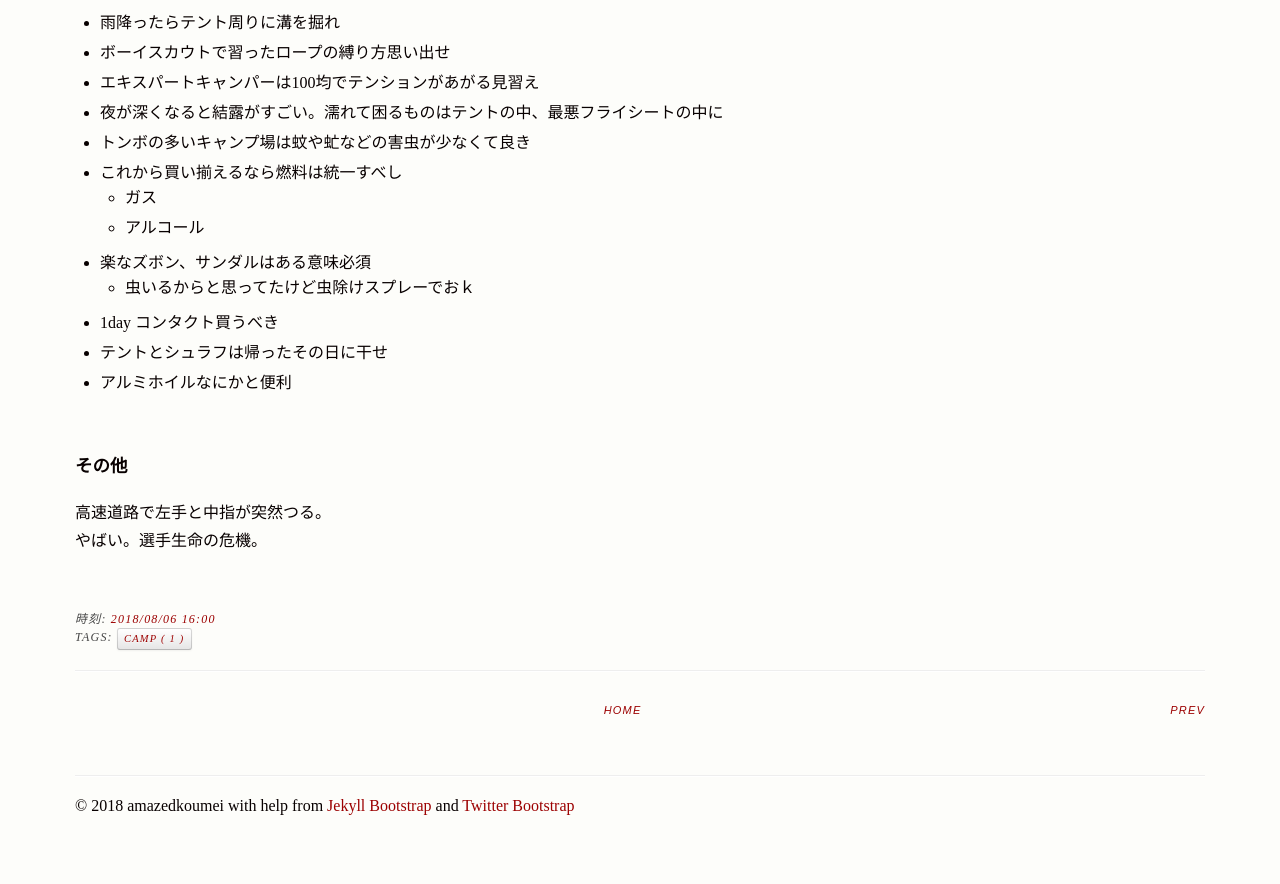
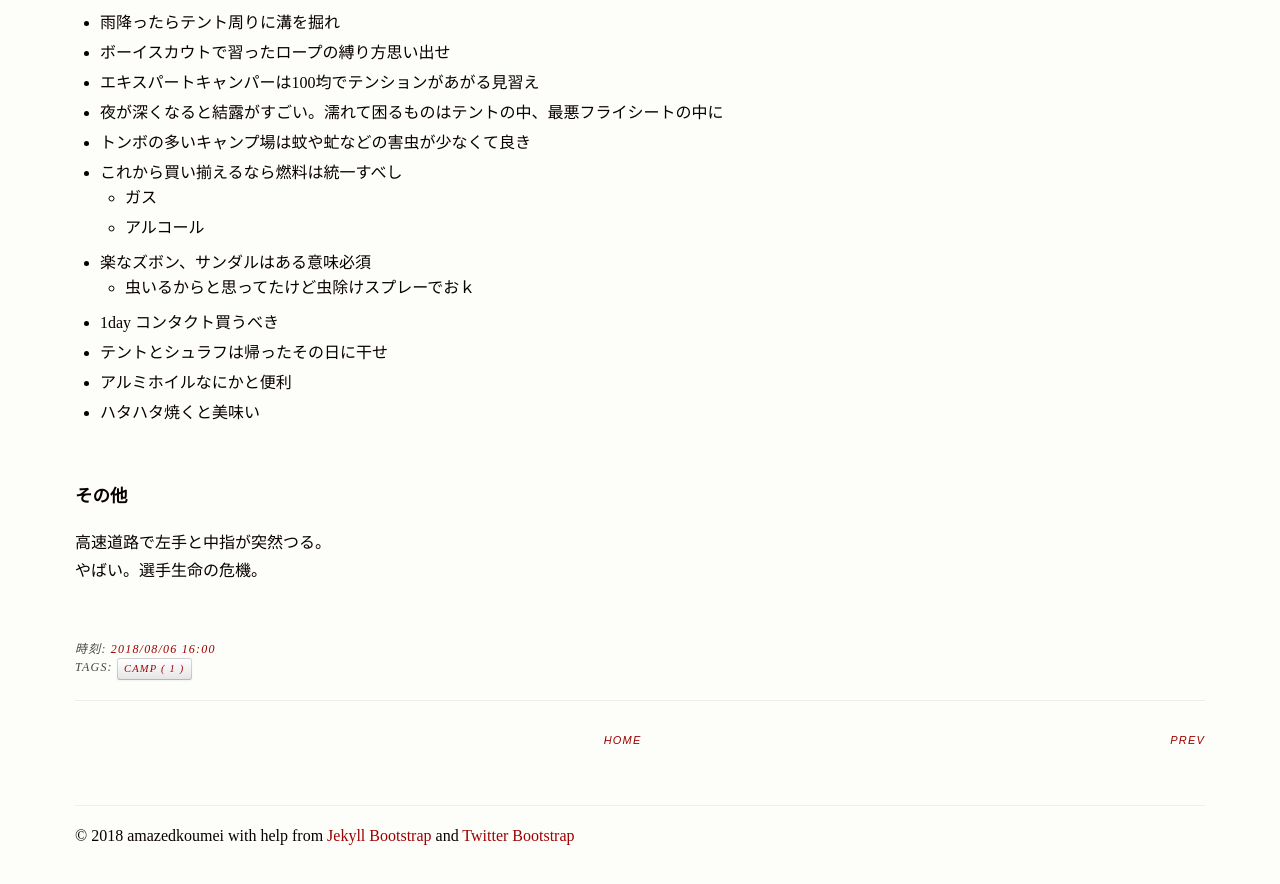
Before and after one commit to amazedkoumei/amazedkoumei.github.com, a Jekyll site: the page built from _posts/2018-08-06-first-camp.md, in a window 1280 px wide and 900 px high, scrolled down 8135 px. Shown: the top 884 px of the window. Built offline with Jekyll 4.4.1, drawn with Linux system fonts in a browser that asks for light colours; Markdown is read by kramdown in place of the engine named in the settings.

Commit message:
new post にちょっと追記

```diff
--- a/_posts/2018-08-06-first-camp.md
+++ b/_posts/2018-08-06-first-camp.md
@@ -77,6 +77,7 @@ date: 2018-08-06 16:00
 - 1day コンタクト買うべき
 - テントとシュラフは帰ったその日に干せ
 - アルミホイルなにかと便利
+- ハタハタ焼くと美味い
 
 
 #### その他
```
